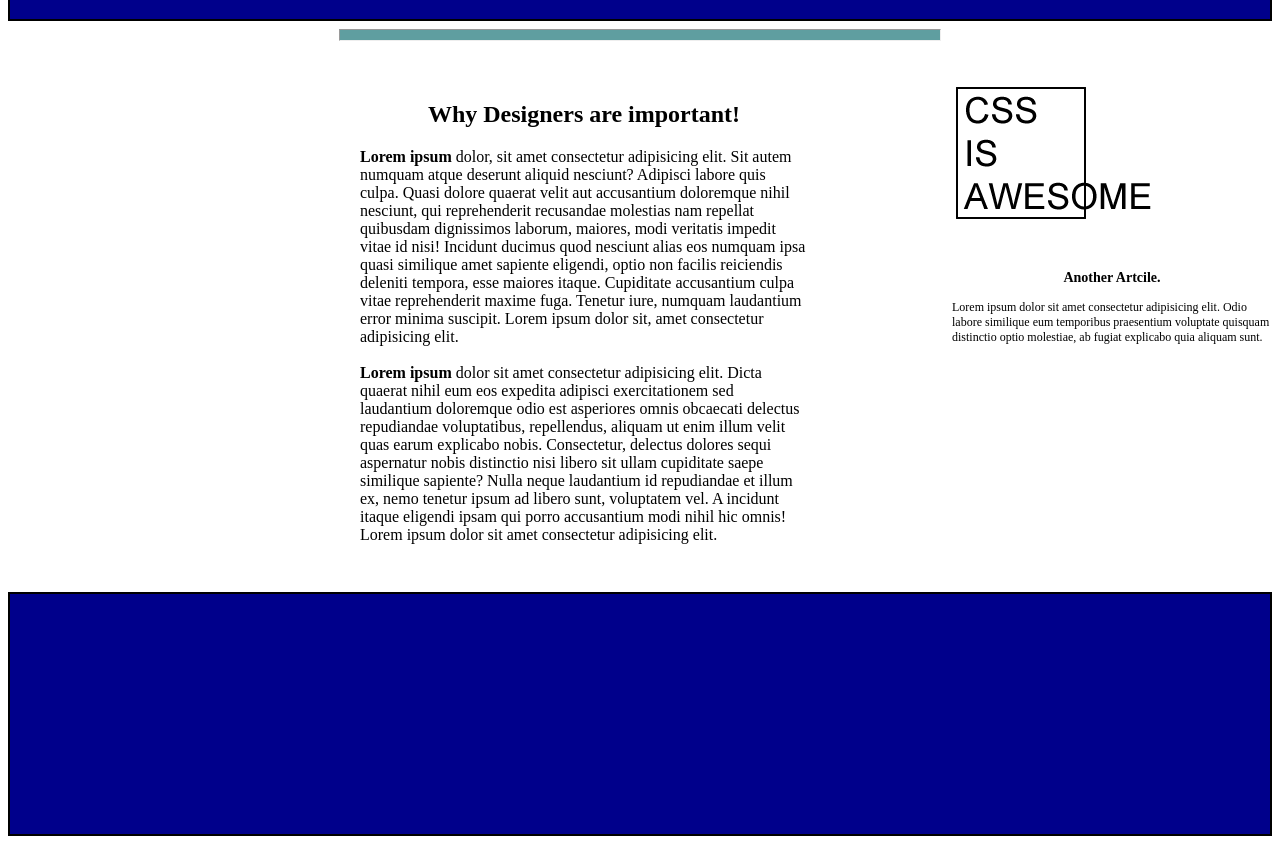
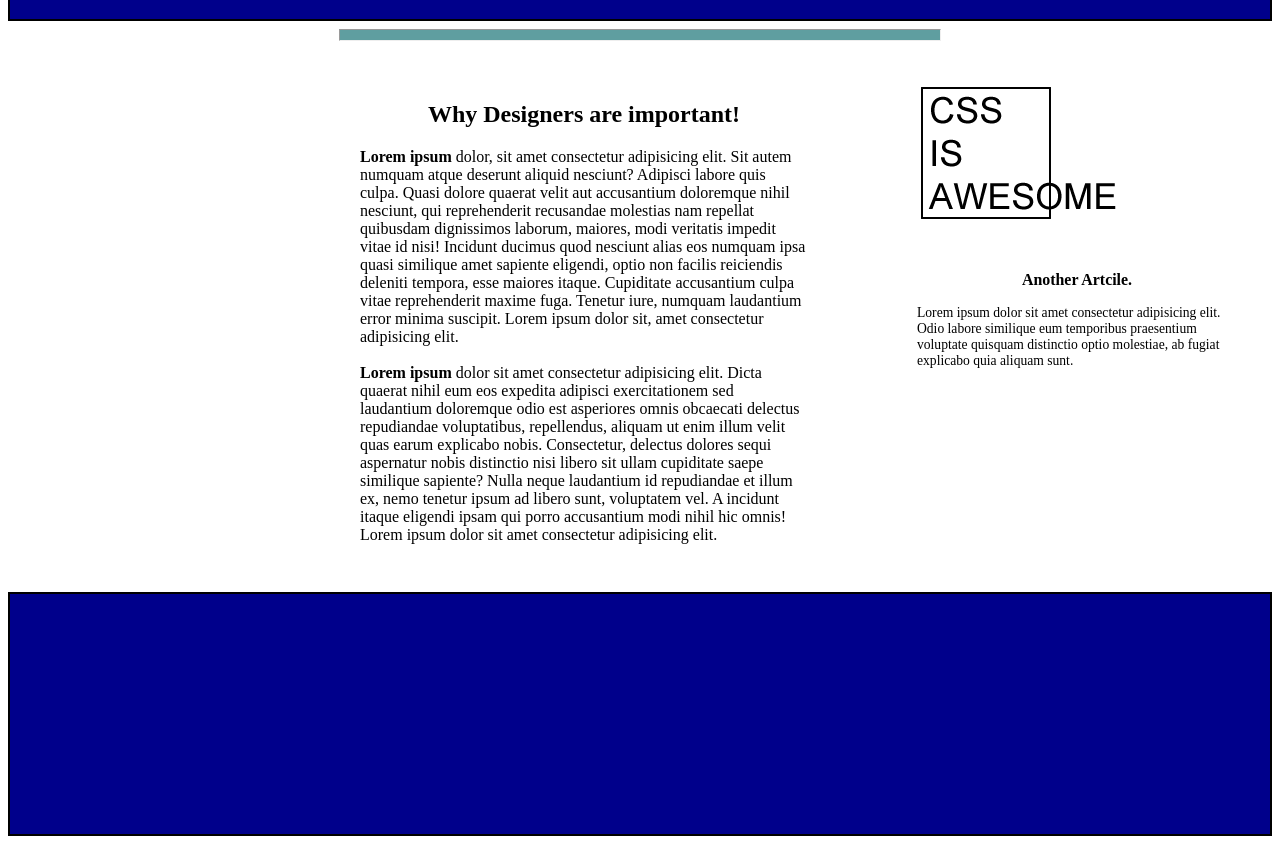
Before and after one commit to TannorWallace/after-lunch-challenge, a plain HTML site: page index.html in a window 1280 px wide. Shown: the part 71-915 px from the top of the page. Drawn offline with Linux system fonts and the light colour scheme.

Commit message:
ok NO MORE CHANGES!

```diff
--- a/style.css
+++ b/style.css
@@ -34,18 +34,19 @@ hr{
 /* .pic{
   bottom:95px;
 } */
- .aside1 h3 {
- text-align: center;
+ h3 {
+  text-align: center;
  }
 .para1{
-      padding-left: 25vw;
+ padding-left: 25vw;
 }
 aside{
   float:right;
+  padding-right: 35px;
  }
 
  .pic, .aside1{
-   font-size: .75em;
+   font-size: .85em;
       /* padding-left: 4.5vw; */
       /* padding-top:1.5vw; */
      }
```
